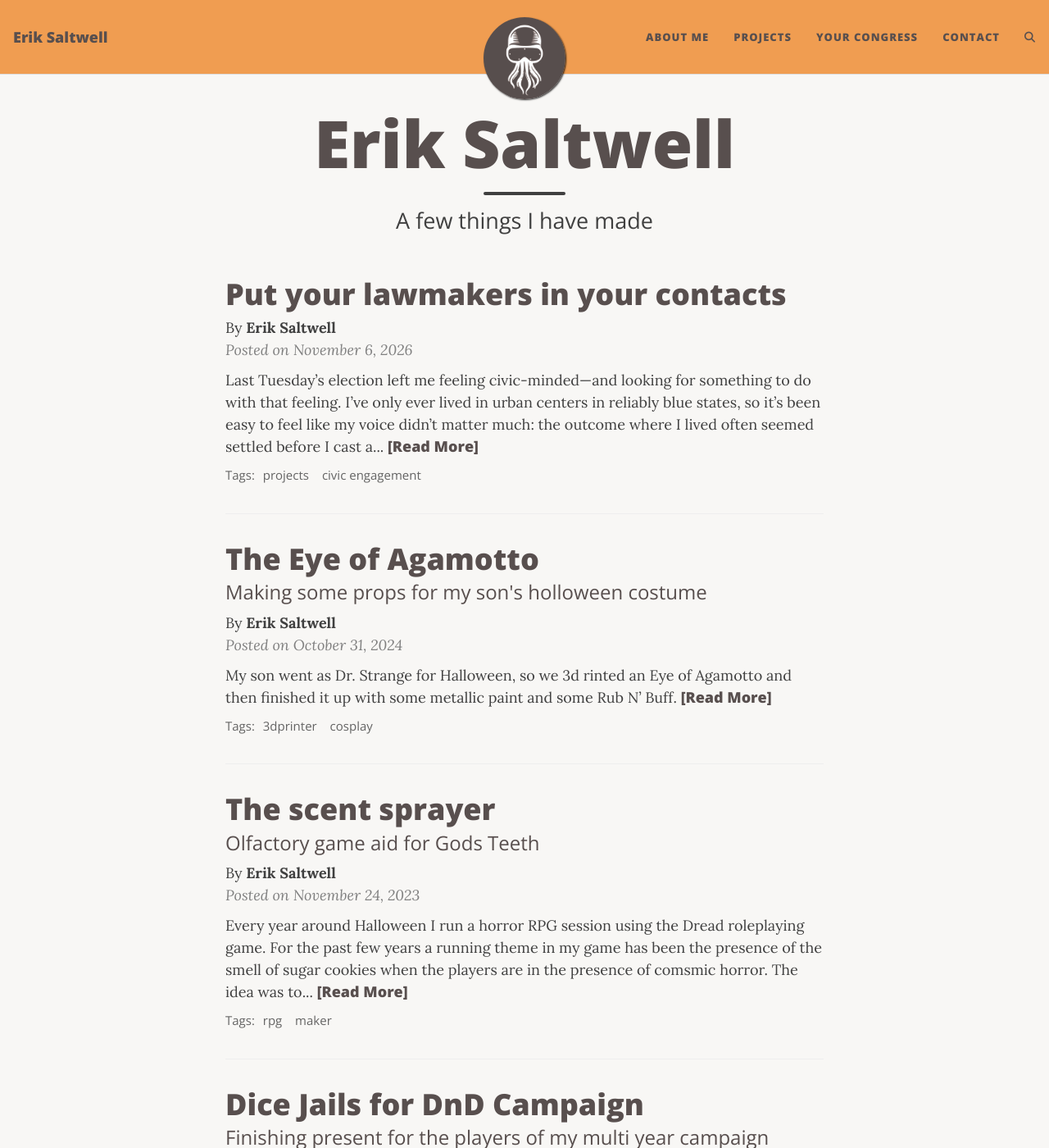
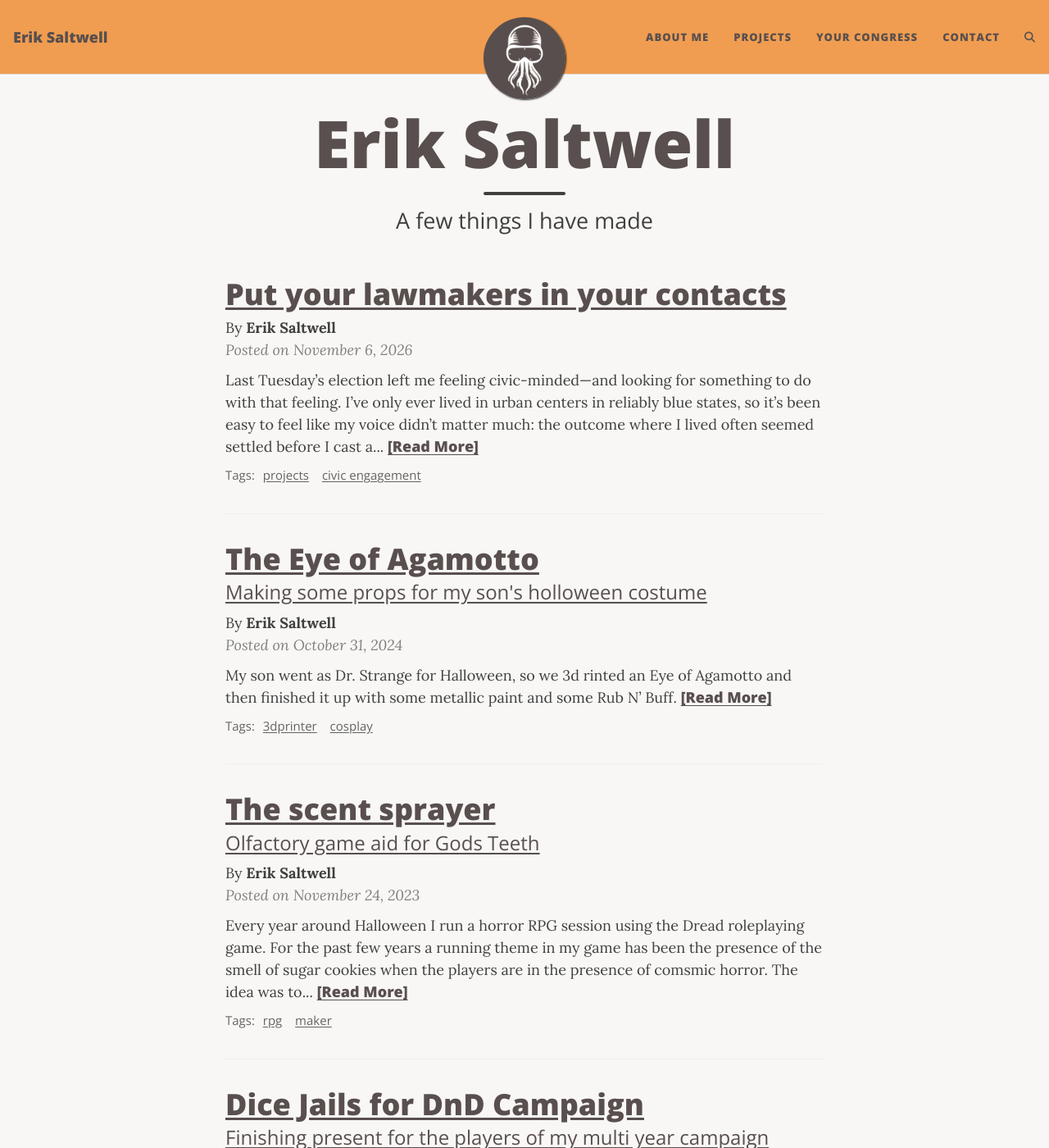
Before and after one commit to erik-saltwell/eriksaltwell.com, a Jekyll site: the page built from index.html, in a window 1280 px wide and 1400 px high. Shown: the whole window at 82% size. Built offline with Jekyll 4.4.1, drawn with Linux system fonts in a browser that asks for light colours; the list of posts is cut into pages by our own code; comment, search, counter and statistics services are not loaded.

Commit message:
Style body links brown with underlines

```diff
--- a/_config.yml
+++ b/_config.yml
@@ -138,7 +138,7 @@
 
 page-col: "#F8F7F5"
 text-col: "#404040"
-link-col: "#008AFF"
+link-col: "#804214"
 hover-col: "#C57735"
 navbar-col: "#F09D51"
 navbar-text-col: "#584F4E"
--- a/assets/css/beautifuljekyll.css
+++ b/assets/css/beautifuljekyll.css
@@ -80,6 +80,11 @@
 a:hover,
 a:focus {
   color: var(--hover-col);
+}
+main p a:not(.btn),
+main li a:not(.btn):not(.page-link) {
+  text-decoration: underline;
+  text-underline-offset: 0.15em;
 }
 blockquote {
   color: var(--mid-col);
```
